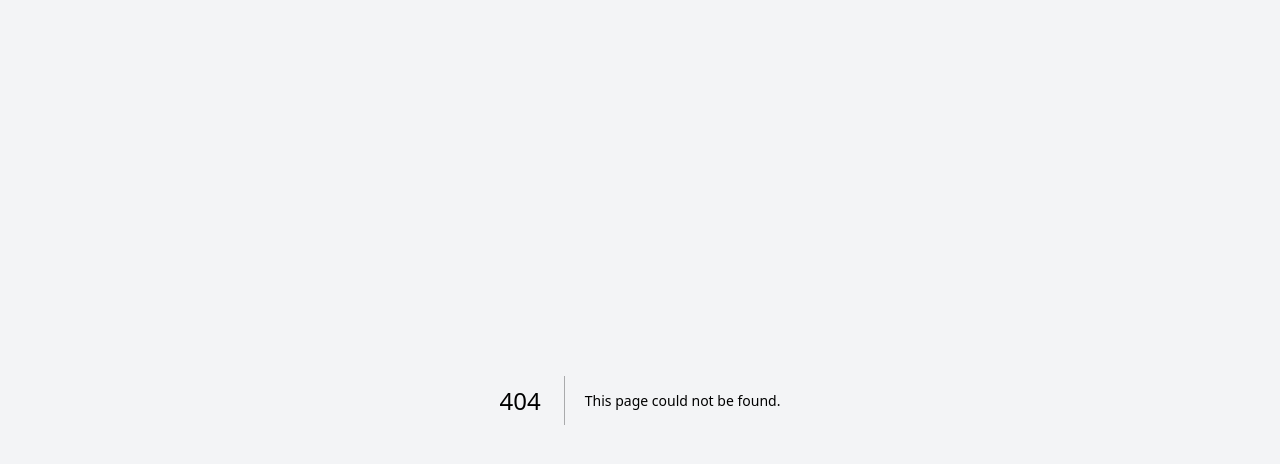
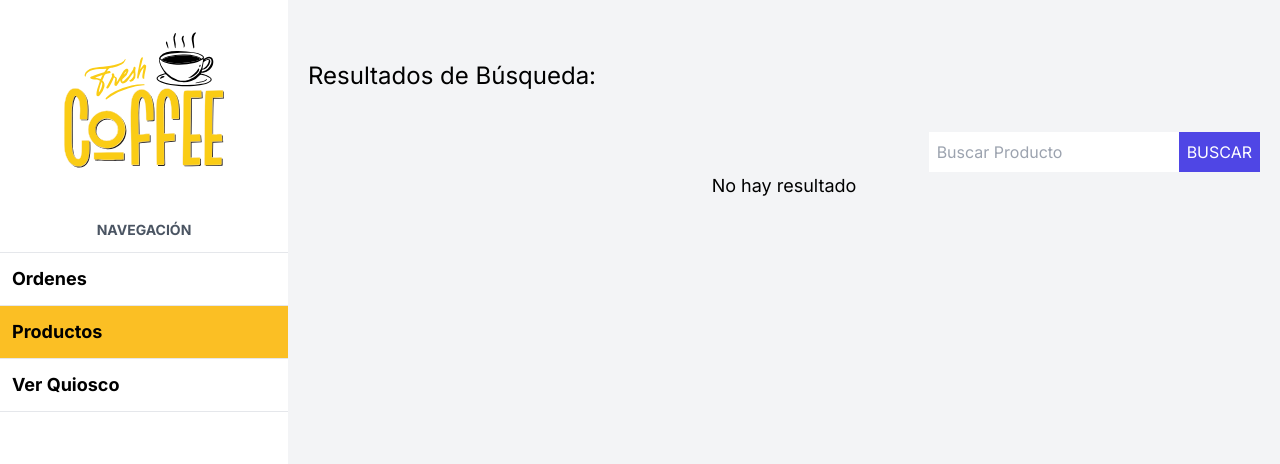
Before and after one commit to AlxMen/QuioscoNext, a Next.js app: page /admin/products/search in a window 1280 px wide. Before the commit this address had no page. Shown: the top 464 px of the page. Built offline with nearby package versions, Linux system fonts and the light colour scheme; no server answers; the database is empty.

Commit message:
barra de busqueda de productos finalizado

```diff
--- a/app/admin/products/page.tsx
+++ b/app/admin/products/page.tsx
@@ -3,6 +3,8 @@
 import ProductTable from "@/components/products/ProductsTable";
 import Heading from "@/components/ui/Heading";
 import { prisma } from "@/src/lib/prisma";
+import Link from "next/link";
+import ProductSearchForm from "@/components/products/ProductSearchForm";
 
 async function productCount() {
   return await prisma.product.count()
@@ -38,6 +40,17 @@
     <>
       <Heading>Administrar Productos</Heading>
 
+      <div className="flex flex-col lg:flex-row lg:justify-between gap-5">
+        <Link
+          href={'/admin/products/new'}
+          className="bg-amber-400 hover:bg-amber-600 w-full lg:w-auto text-xl px-10 py-3 text-center font-bold cursor-pointer"
+        >
+          Crear Producto
+        </Link>
+
+        <ProductSearchForm />
+      </div>
+
       <ProductTable products={products} />
 
       <ProductsPagination page={page} totalPages={totalPages} />
--- /dev/null
+++ b/app/admin/products/search/page.tsx
@@ -0,0 +1,40 @@
+import ProductSearchForm from "@/components/products/ProductSearchForm";
+import ProductTable from "@/components/products/ProductsTable";
+import Heading from "@/components/ui/Heading";
+import { prisma } from "@/src/lib/prisma";
+
+async function searchProducts(searchTerm: string) {
+  const products = await prisma.product.findMany({
+    where: {
+      name: {
+        contains: searchTerm,
+        mode: "insensitive",
+      },
+    },
+    include: {
+      category: true,
+    },
+  });
+  return products;
+}
+
+export default async function SearchPage({
+  searchParams,
+}: {
+  searchParams: { search: string };
+}) {
+  const products = await searchProducts(searchParams.search);
+  return (
+    <>
+      <Heading>Resultados de Búsqueda: {searchParams.search}</Heading>
+
+      <div className="flex flex-col lg:flex-row lg:justify-end gap-5">
+        <ProductSearchForm />
+      </div>
+
+      {products.length ? (
+        <ProductTable products={products} />
+      ) : <p className="text-center text-lg">No hay resultado</p>}
+    </>
+  );
+}
--- /dev/null
+++ b/components/products/ProductSearchForm.tsx
@@ -0,0 +1,40 @@
+"use client"
+
+import { SearchSchema } from "@/src/schema";
+import { toast } from "react-toastify";
+import { redirect } from "next/navigation";
+import { useRouter } from "next/navigation";
+
+export default function ProductSearchForm() {
+  const router = useRouter()
+
+  const handlSearchForm = (formData: FormData) => {
+    const data = {
+      search: formData.get('search')
+    }
+    const result = SearchSchema.safeParse(data)
+    if (!result.success) {
+      result.error.issues.forEach(issue => {
+        toast.error(issue.message)
+      })
+      return
+    }
+    redirect(`/admin/products/search?search=${result.data.search}`)
+  };
+
+  return (
+    <form className="flex items-center" action={handlSearchForm}>
+      <input
+        type="text"
+        placeholder="Buscar Producto"
+        className="p-2 placeholder-gray-400 w-full"
+        name="search"
+      />
+      <input
+        type="submit"
+        className="bg-indigo-600 hover:bg-indigo-800 p-2 uppercase text-white cursor-pointer"
+        value={"Buscar"}
+      />
+    </form>
+  );
+}
--- a/src/schema/index.ts
+++ b/src/schema/index.ts
@@ -3,17 +3,27 @@
 export const OrderSchema = z.object({
   name: z.string().min(1, "El nombre es obligatorio"),
   total: z.number().min(1, "Hay Errores en la orden"),
-  order: z.array(z.object({
-    id: z.number(),
-    name: z.string(),
-    price: z.number(),
-    quantity: z.number(),
-    subtotal: z.number(),
-  }))
+  order: z.array(
+    z.object({
+      id: z.number(),
+      name: z.string(),
+      price: z.number(),
+      quantity: z.number(),
+      subtotal: z.number(),
+    })
+  ),
 });
 
 export const OrderIdSchema = z.object({
-  orderId: z.string()
+  orderId: z
+    .string()
     .transform((value) => parseInt(value))
-    .refine( value => value > 0, {message: 'hay errores'})
-})
+    .refine((value) => value > 0, { message: "hay errores" }),
+});
+
+export const SearchSchema = z.object({
+  search: z
+    .string()
+    .trim()
+    .min(1, { message: "La busqueda no puede ir vacia" }),
+});
```
